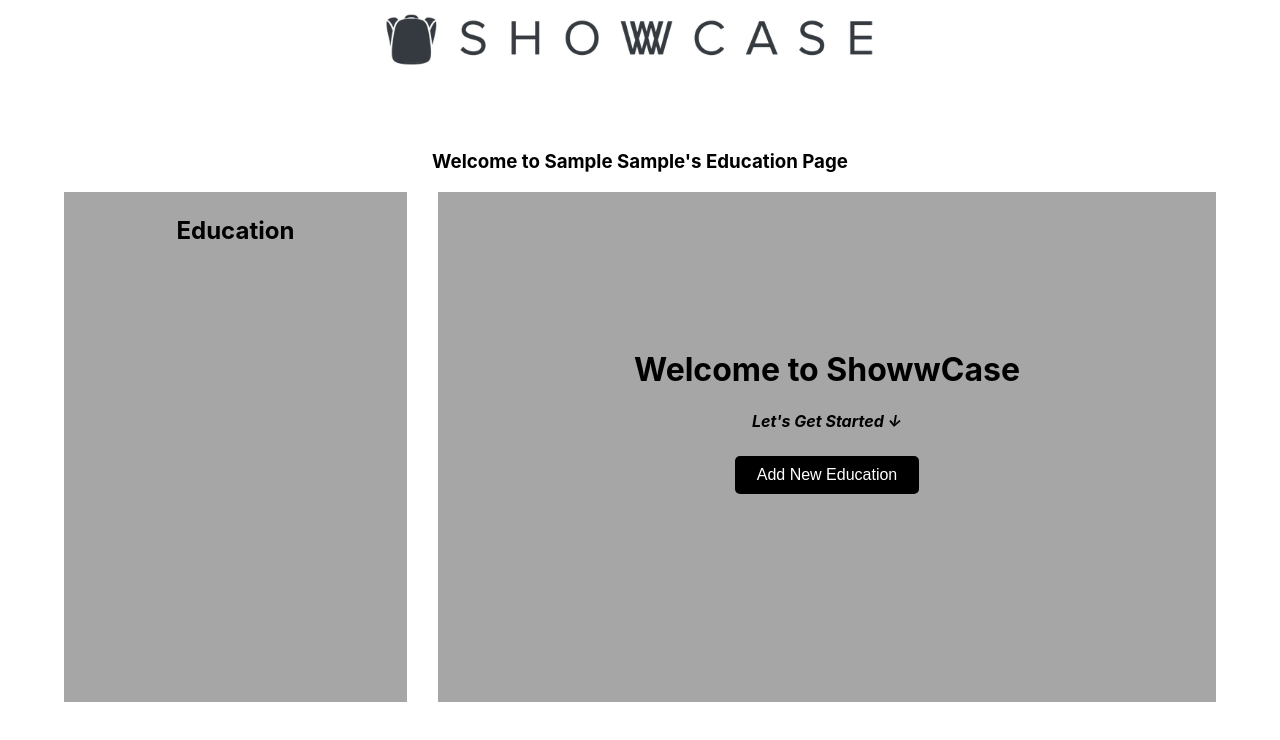
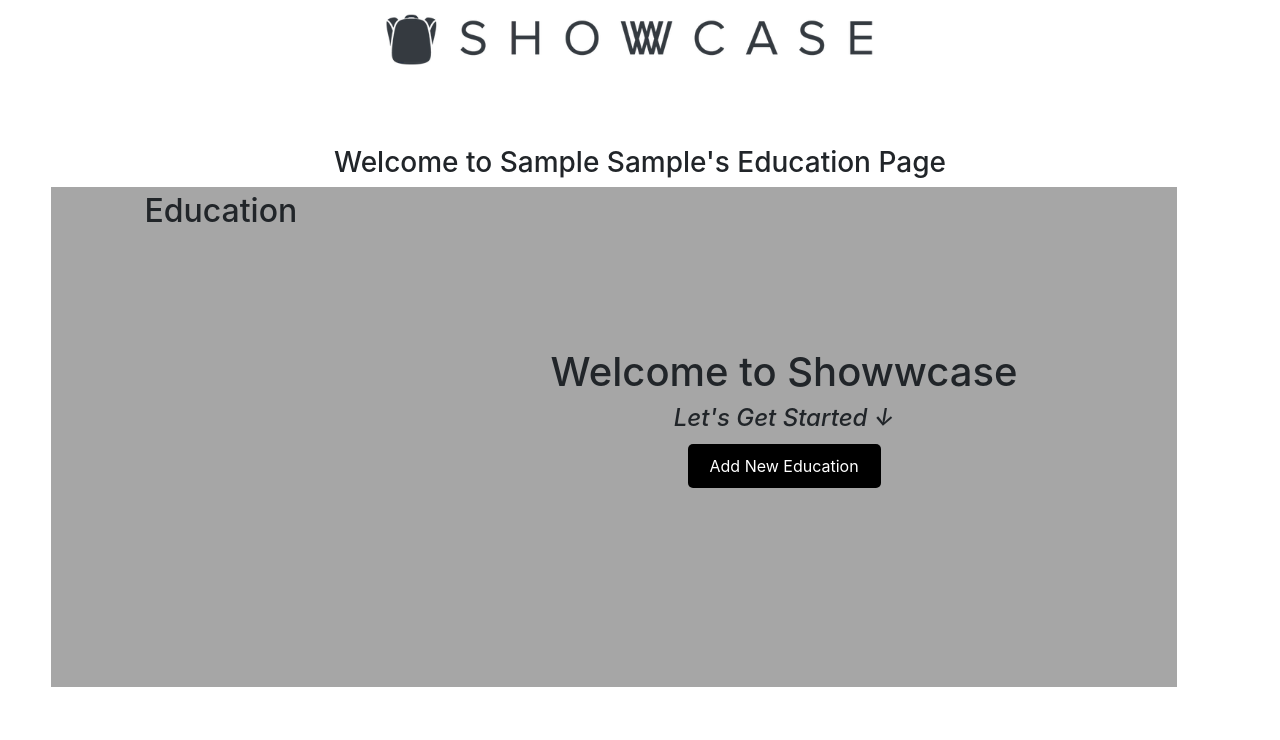
Before and after one commit to Brontesewell/Showwcase-React-Challenge, a React (Create React App) app: page / in a window 1280 px wide. Both pictures are taken after typing "Sample", "Sample" into the empty fields and a click on the button "Submit". Shown: the top 740 px of the page. Built offline with nearby package versions, Linux system fonts and the light colour scheme.

Commit message:
cleaned up code

```diff
--- a/public/index.html
+++ b/public/index.html
@@ -10,6 +10,12 @@
       content="Web site created using create-react-app"
     />
     <link rel="apple-touch-icon" href="%PUBLIC_URL%/logo192.png" />
+    <link
+    href="https://stackpath.bootstrapcdn.com/bootstrap/4.2.1/css/bootstrap.min.css"
+    rel="stylesheet"
+    integrity="sha384-GJzZqFGwb1QTTN6wy59ffF1BuGJpLSa9DkKMp0DgiMDm4iYMj70gZWKYbI706tWS"
+    crossorigin="anonymous"
+  />
     <!--
       manifest.json provides metadata used when your web app is installed on a
       user's mobile device or desktop. See https://developers.google.com/web/fundamentals/web-app-manifest/
--- a/src/components/EducationList.tsx
+++ b/src/components/EducationList.tsx
@@ -227,7 +227,7 @@ class EducationList extends React.Component<Props, State> {
                     </LeftColumn>
 
                     <RightColumn>
-                        { this.props.selectedEducation == null ? <div className="welcome-title-box"><h1>Welcome to ShowwCase</h1><h4><i>Let's Get Started ↓</i></h4><Button type="submit" color="white" bg="black" className="button" onClick={this.createEducationHandler}>Add New Education</Button></div>
+                        { this.props.selectedEducation == null ? <div className="welcome-title-box"><h1>Welcome to Showwcase</h1><h4><i>Let's Get Started ↓</i></h4><Button type="submit" color="white" bg="black" className="button" onClick={this.createEducationHandler}>Add New Education</Button></div>
                         : <EducationCard clearSelectedEducation={this.clearSelectedEducation}/> }
 
 
```
